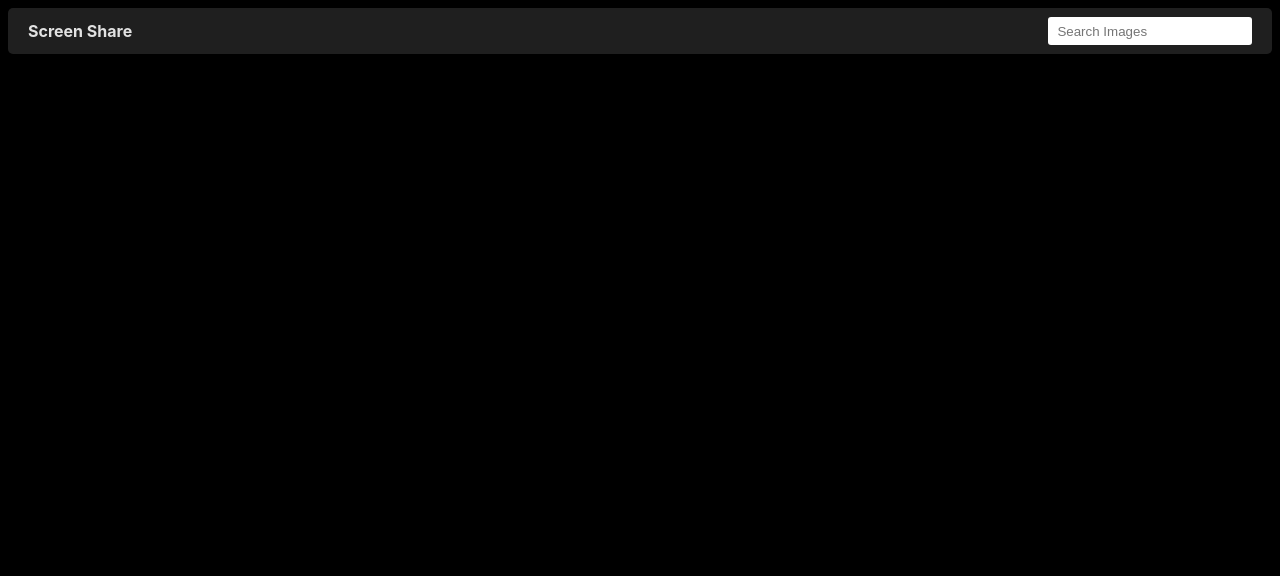
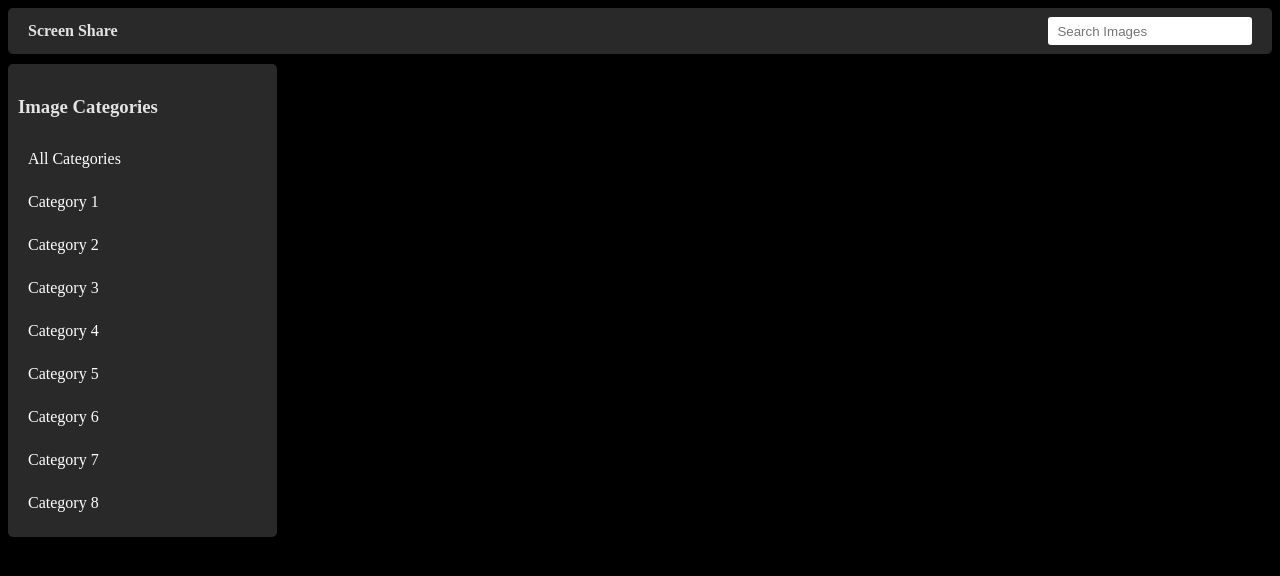
Before and after one commit to CLAWS-UMICH/claws-mcc-2025, a React (Vite) app in the folder frontend/: page / in a window 1280 px wide. Shown: the top 576 px of the page. Built offline with nearby package versions, Linux system fonts and the light colour scheme.

Commit message:
(1) Side search bar (2) function to query images by search and category (3) Imported images and saved in hardcoded global

```diff
--- a/frontend/src/pages/SendScreens.css
+++ b/frontend/src/pages/SendScreens.css
@@ -1,33 +1,73 @@
 #container {
     display: flex;
+    flex-direction: column;
     align-items: flex-start;
-    font: 'Avenir';
+    font-family: 'Avenir';
 }
 
 #search-bar {
-    width: 100%; /* Take full width of the container */
+    width: 100%;
     border-radius: 5px;
     height: 46px;
-    background-color: #1F1F1F;
+    background-color: #292929;
     display: flex;
     align-items: center;
-    justify-content: space-between; /* Space elements between */
+    justify-content: space-between;
     padding-left: 20px;
-    padding-right: 20px; /* Add padding on the right */
-    box-sizing: border-box; /* Ensures padding is included in total width */
+    padding-right: 20px;
+    box-sizing: border-box;
 }
 
 #screen-share-title {
     margin: 0;
     padding: 0;
-    /* You may adjust the flex value if needed, but it's not necessary here */
 }
 
 #search-input {
-    flex: 1; /* Allow input to grow and fill available space */
-    margin-left: 20px; /* Optional: Space between title and input */
+    flex: 1;
+    margin-left: 20px;
     border: none;
     height: 26px;
     border-radius: 3px;
-    width:200px;
+    width: 200px;
 }
+
+#main-area {
+    display: flex;
+    flex-direction: row;
+    align-items: flex-start;
+    width: 100%;
+}
+
+#category-bar {
+    display: flex;
+    border-radius: 5px;
+    flex-direction: column;
+    width: 269px;
+    background-color: #292929;
+    padding: 10px;
+    margin-top:10px;
+    box-sizing: border-box;
+    display: flex;
+}
+
+.category-btn {
+    background-color: transparent;
+    border: none;
+    color: white;
+    text-align: left;
+    padding: 10px;
+    cursor: pointer;
+    width: 100%;
+    border-radius: 5px;
+    margin-bottom: 5px;
+}
+
+.category-btn.active {
+    background-color: #414141;
+    color: white;
+}
+
+.category-btn:hover {
+    background-color: #555;
+}
--- a/frontend/src/pages/SendScreens.tsx
+++ b/frontend/src/pages/SendScreens.tsx
@@ -1,21 +1,65 @@
 import { useState } from 'react';
 import './SendScreens.css';
-import QuickShare from "../components/QuickShare"; // Adjust the path if necessary
+import alienTest from '../images/alienTest.jpg';
+import astronautTest from '../images/astronautTest.jpg';
+import marsTest from '../images/marsTest.jpg';
+import meteoriteTest from '../images/meteoriteTest.jpg';
+import moonTest from '../images/moonTest.jpg';
+import nasaTest from '../images/nasaTest.jpg';
+import saturnTest from '../images/saturnTest.jpg';
 
+const ALL_IMAGES = [
+  { id: 0, title: "Alien Test", url: alienTest, category: "Category 1" },
+  { id: 1, title: "Astronaut Test", url: astronautTest, category: "Category 5" },
+  { id: 2, title: "Mars Test", url: marsTest, category: "Category 1" },
+  { id: 3, title: "Meteorite Test", url: meteoriteTest, category: "Category 2" },
+  { id: 4, title: "Moon Test", url: moonTest, category: "Category 4" },
+  { id: 5, title: "NASA Test", url: nasaTest, category: "Category 3" },
+  { id: 6, title: "Saturn Test", url: saturnTest, category: "Category 3" },
+];
 
 function SendScreens() {
   const [query, setQuery] = useState("");
+  const [selectedCategory, setSelectedCategory] = useState("");
+  const [visibleImages, setVisibleImages] = useState(ALL_IMAGES)
+  const categories = ["All Categories", "Category 1", "Category 2", "Category 3", "Category 4", "Category 5", "Category 6", "Category 7", "Category 8", ];
 
-  const search = (e: React.FormEvent) => {
-    e.preventDefault(); // Prevent page reload on form submission
-    alert("Clicked search with: " + query);
+  const filterImages = () => {
+    let filteredImages = ALL_IMAGES;
+
+    if (query) {
+      filteredImages = filteredImages.filter((img) =>
+        img.title.toLowerCase().includes(query.toLowerCase())
+      );
     }
 
+    if (selectedCategory && selectedCategory != "All Categories") {
+      filteredImages = filteredImages.filter(
+        (img) => img.category === selectedCategory
+      );
+    }
+
+    setVisibleImages(filteredImages);
+    alert(filteredImages.map((img) => img.title).join("\n"));
+
+  };
+
+  const handleSearch = (e: React.FormEvent) => {
+    e.preventDefault();
+    filterImages();
+  };
+
+  const handleCategoryChange = (category: string) => {
+    setSelectedCategory(category);
+    filterImages();
+  };
+
   return (
+    <>
       <div id="container">
         <div id="search-bar">
           <h4 id="screen-share-title">Screen Share</h4>
-        <form onSubmit={search} id="search-input-form">
+          <form onSubmit={handleSearch} id="search-input-form">
             <input
               id="search-input"
               type="text"
@@ -25,7 +69,24 @@ function SendScreens() {
             />
           </form>
         </div>
+        <div id= "main-area">
+        <div id="category-bar">
+            <h3>Image Categories</h3>
+            {categories.map((category) => (
+              <button
+                key={category}
+                className={`category-btn ${
+                  selectedCategory === category ? "active" : ""
+                }`}
+                onClick={() => handleCategoryChange(category)}
+              >
+                {category}
+              </button>
+            ))}
           </div>
+        </div>
+      </div>
+    </>
   );
 }
 
```
Lines whose indentation alone changed are shown as unchanged.
